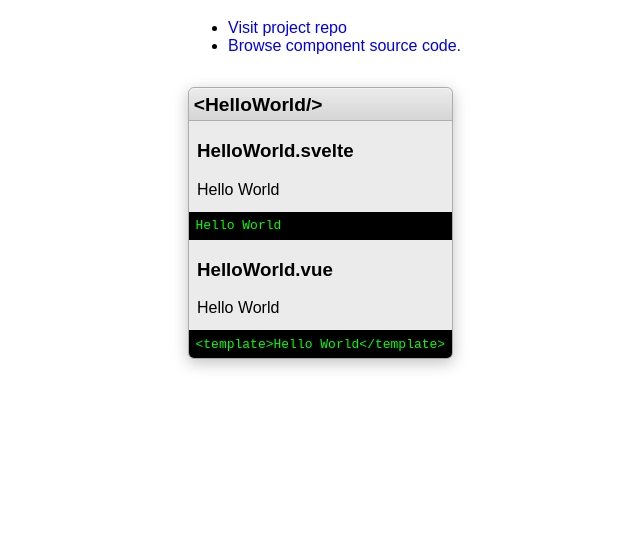
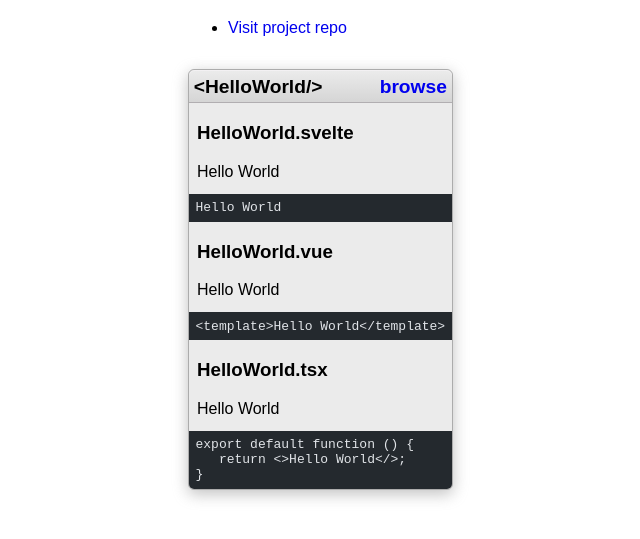
Before and after one commit to SarcevicAntonio/as-guis, an Astro site in the folder astro/: page / in a window 1280 px wide. Shown: the part 61-600 px from the top of the page, without its empty margins (132-772 px from the left). Built offline with nearby package versions, Linux system fonts and the light colour scheme; Astro itself is replaced by a stand-in of ours; code samples lack their colours.

Commit message:
sehr swag

```diff
--- a/astro/src/components/HelloWorld/index.js
+++ b/astro/src/components/HelloWorld/index.js
@@ -2,8 +2,8 @@ import SvelteDemo from "./HelloWorld.svelte";
 import SvelteCode from "./HelloWorld.svelte?raw";
 import VueDemo from "./HelloWorld.vue";
 import VueCode from "./HelloWorld.vue?raw";
-
-
+import ReactDemo from "./HelloWorld.tsx";
+import ReactCode from "./HelloWorld.tsx?raw";
 
 export default {
   svelte: {
@@ -14,4 +14,8 @@ export default {
     demo: VueDemo,
     code: VueCode,
   },
+  react: {
+    demo: ReactDemo,
+    code: ReactCode,
+  },
 };
--- a/astro/src/pages/index.astro
+++ b/astro/src/pages/index.astro
@@ -1,6 +1,5 @@
 ---
-import TabGroup from "../components/TabGroup.svelte";
-import Tab from "../components/Tab.svelte";
+import { Code } from 'astro/components';
 import HelloWorld from "../components/HelloWorld";
 import "./styles.css";
 
@@ -17,26 +16,27 @@ const guis = {
         Visit project repo
         </a>
     </li>
-    <li>
-      <a href="https://github.com/SarcevicAntonio/as-guis/tree/main/sveltekit/src/lib">
-        Browse component source code.
-      </a>
-    </li>
   </ul>
 
   <section class="articles">
   {
     Object.entries(guis).map(([gui, frameworks]) => (
         <article>
-          <h2>&lt;{gui}/&gt;</h2>
+          <h2>&lt;{gui}/&gt; <a href={`https://github.com/SarcevicAntonio/as-guis/tree/main/src/pages/components/${gui}`}>browse</a></h2>
           {Object.entries(frameworks).map(
-            ([framework, { demo: Demo, code }]) => (
+            ([framework, { demo: Demo, code }]) => {
+
+              const lang = framework === 'react' ?
+                  'tsx'
+                   : framework
+              return (
+
               <h3>
-                {gui}.{framework}
+                {gui}.{lang}
                 </h3>
                 <Demo use:client />
-                <pre>{code}</pre>
-            )
+                <Code code={code} lang={lang as any}/>
+            )}
           )}
         </article>
         ))
--- a/astro/src/pages/styles.css
+++ b/astro/src/pages/styles.css
@@ -63,6 +63,7 @@ pre {
   overflow: auto;
   margin-inline: var(--negative-margin);
   margin-bottom: 1rem;
+  tab-size: 3;
 }
 
 pre:last-child {
--- a/next/pages/index.tsx
+++ b/next/pages/index.tsx
@@ -2,7 +2,7 @@ import Head from 'next/head';
 import Addition from '../lib/Addition';
 import Counter from '../lib/Counter';
 import FlightBooker from '../lib/FlightBooker';
-import HelloWorld from '../lib/HelloWorld';
+import HelloWorld from '../../astro/src/components/HelloWorld/HelloWorld';
 import TemperatureConverter from '../lib/TemperatureConverter';
 
 export default function Home() {
--- a/next/tsconfig.json
+++ b/next/tsconfig.json
@@ -23,7 +23,7 @@
     "next-env.d.ts",
     "**/*.ts",
     "**/*.tsx"
-  ],
+, "../astro/src/components/HelloWorld/HelloWorld.tsx"  ],
   "exclude": [
     "node_modules"
   ]
```
Also changed, not shown: astro/src/components/HelloWorld/HelloWorld.tsx (renamed from next/lib/HelloWorld.tsx).
